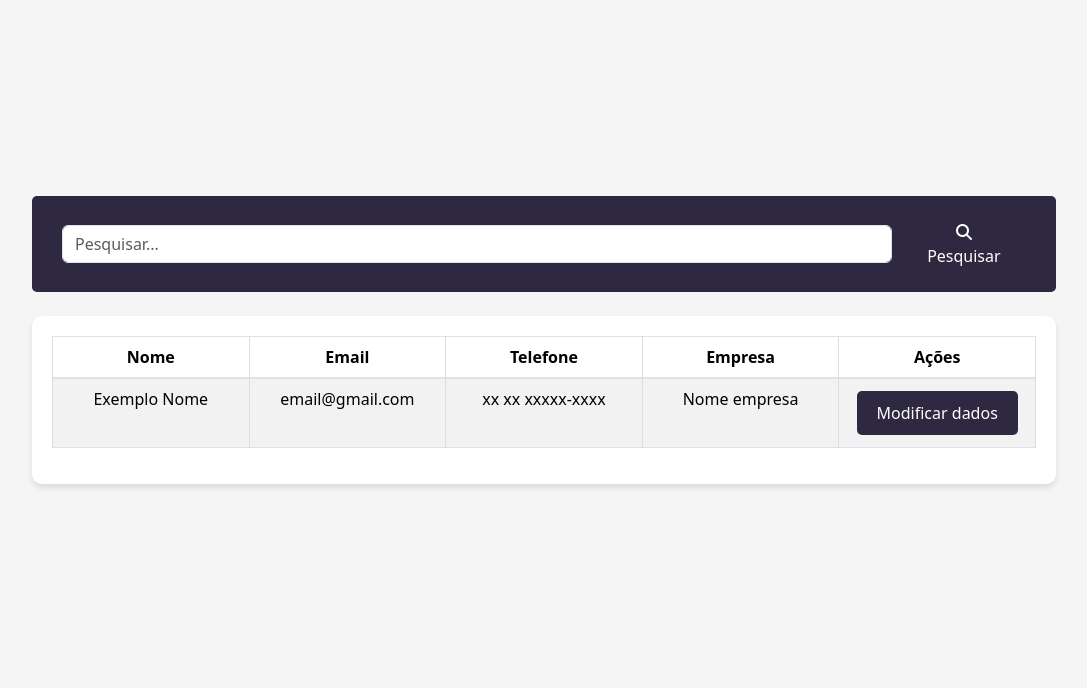
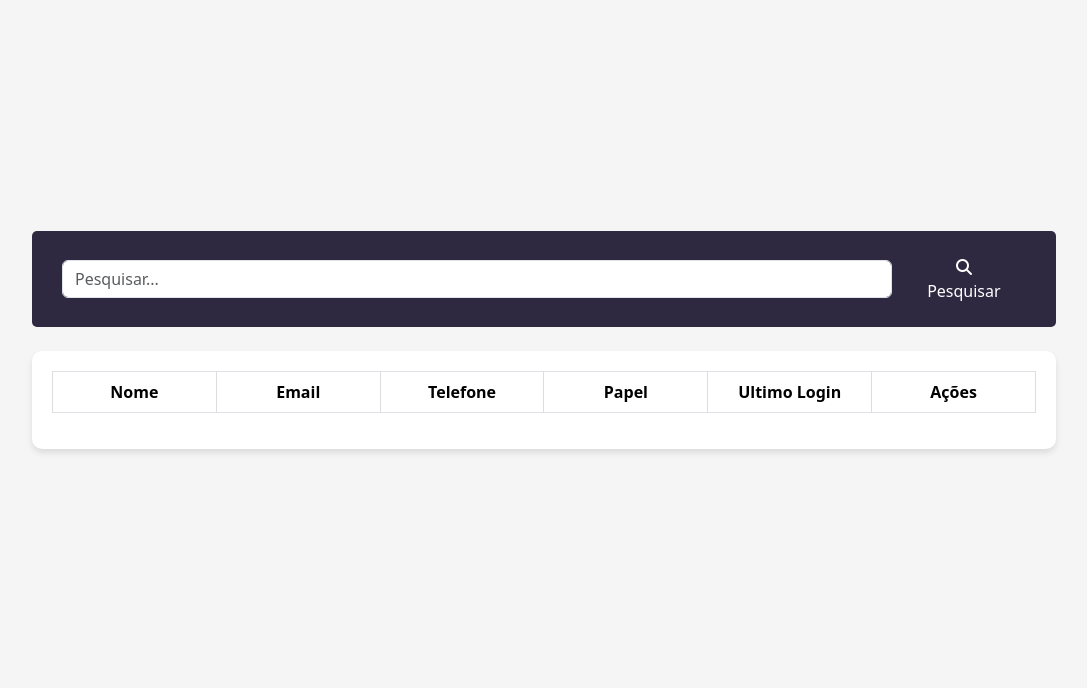
Before and after one commit to Migueljose28/cevolu, a Python web app: template templates/admin.html in a window 1280 px wide. Shown: the part 63-751 px from the top of the page, without its empty margins (96-1183 px from the left). Run offline with Jinja, Linux system fonts and the light colour scheme; the template is opened without the code that fills it, so the values that code supplies are empty.

Commit message:
admin, não totalmente perfeito, mas feito

```diff
--- a/static/js/admin.js
+++ b/static/js/admin.js
@@ -1,16 +1,23 @@
 async function sendget() {
-    const container = document.getElementById("container");
-    const tabela = document.getElementById("tabela");
 
     try {
-      const response = await fetch("http://127.0.0.1:8000/admin/", {
+      const response = await fetch(`${cevolu}/admin/`, {
         method: 'GET'
       });
 
       if (response.ok) {
         const data = await response.json();
       console.log(data)
+      for (let i = 0; i < data.length; i++) {
 
+        const dataObj = new Date(data[i].last_login);
+
+        const dia = String(dataObj.getDate()).padStart(2, '0');
+        const mes = String(dataObj.getMonth() + 1).padStart(2, '0');
+        const ano = dataObj.getFullYear();
+        const dataFormatada = `${dia}/${mes}/${ano}`;
+        duplicar(data[i].username, data[i].email, data[i].phone, data[i].role, dataFormatada);
+      }
       } else {
         console.error("Requisição falhou:", response.status);
       }
@@ -20,3 +27,21 @@ async function sendget() {
   }
 
   sendget();
+
+
+  function duplicar(nome, email, telefone, role, last_login) {
+    const tabela = document.getElementById('minhaTabela').querySelector('tbody');
+    const linhaOriginal = document.getElementById('linhaModelo');
+    const novaLinha = linhaOriginal.cloneNode(true); // true = clona tudo (deep clone)
+
+    // Aqui você pode alterar os dados da nova linha se quiser:
+    novaLinha.cells[0].textContent = nome;
+    novaLinha.cells[1].textContent = email;
+    novaLinha.cells[2].textContent = telefone;
+    novaLinha.cells[3].textContent = role;
+    novaLinha.cells[4].textContent = last_login;
+    novaLinha.classList.remove('d-none');
+
+    tabela.appendChild(novaLinha);
+
+  }
--- a/templates/admin.html
+++ b/templates/admin.html
@@ -30,26 +30,28 @@
         </div>
         <div class="container">
 
-            <table class="table table-striped table-bordered">
+            <table class="table table-striped table-bordered" id="minhaTabela">
                 <thead>
                     <tr>
                         <th>Nome</th>
                         <th>Email</th>
                         <th>Telefone</th>
-                        <th>Empresa</th>
+                        <th>Papel</th>
+                        <th>Ultimo Login</th>
                         <th>Ações</th>
                     </tr>
                 </thead>
                 <tbody>
-                    <tr>
+                    <tr  class="d-none" id="linhaModelo">
                         <td>Exemplo Nome</td>
                         <td>email@gmail.com</td>
                         <td>xx xx xxxxx-xxxx</td>
                         <td>Nome empresa</td>
+                        <td>Nome empresa</td>
                         <td>
                             <a href="" class="btn btn-table">Modificar dados</a>
                         </td>
-
+                    </tr>
                 </tbody>
             </table>
         </div>
@@ -62,6 +64,11 @@
     </footer>
 
 
+    <script src="../static/js/config.js"></script>
+    <script src="../static/js/admin.js"></script>
+
+
+
 </body>
 
 </html>
```
